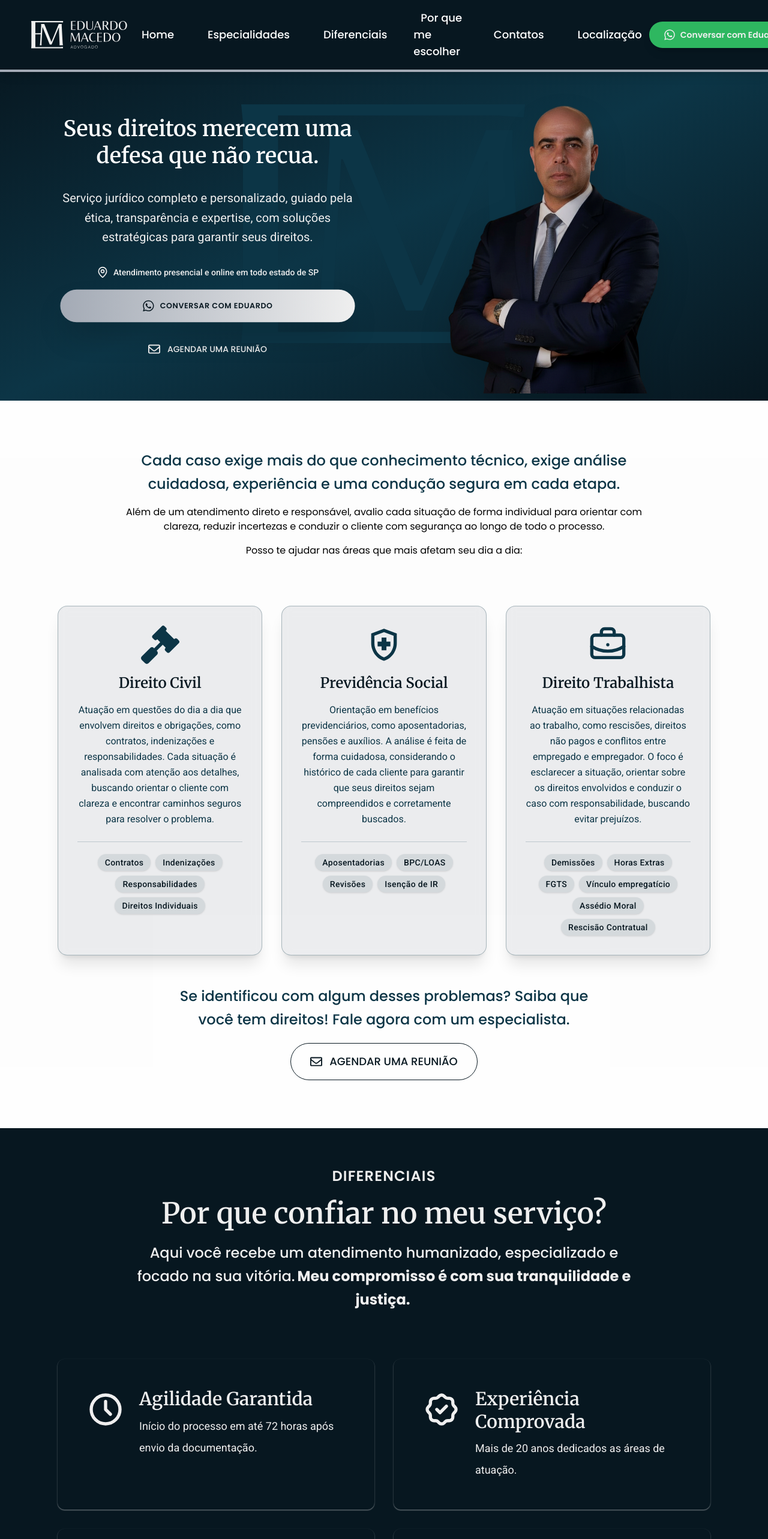
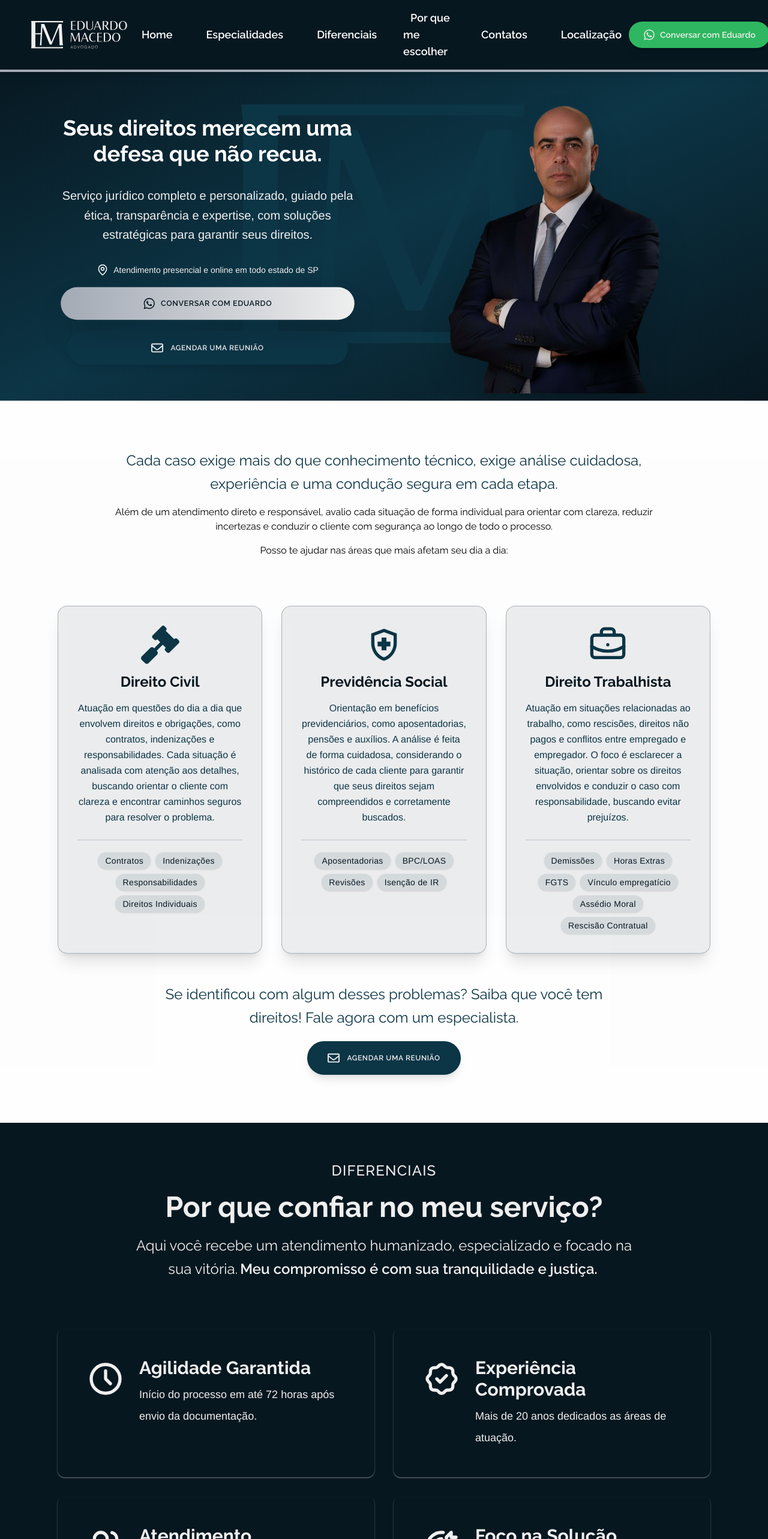
Before and after one commit to ChrisMaga/landingpage-Edu, a Next.js app: page / in a window 1280 px wide. Shown: the top 2566 px of the page at 60% size. Built offline with nearby package versions, Linux system fonts and the light colour scheme.

Commit message:
ajustes de tipografia e botões para agendar uma reunião

```diff
--- a/src/app/globals.css
+++ b/src/app/globals.css
@@ -1,4 +1,4 @@
-@import url('https://fonts.googleapis.com/css2?family=Merriweather:ital,opsz,wght@0,18..144,300..900;1,18..144,300..900&family=Poppins:ital,wght@0,100;0,200;0,300;0,400;0,500;0,600;0,700;0,800;0,900;1,100;1,200;1,300;1,400;1,500;1,600;1,700;1,800;1,900&family=Roboto:ital,wght@0,100..900;1,100..900&display=swap');
+@import url('https://fonts.googleapis.com/css2?family=Raleway:wght@400;500;600;700&display=swap');
 @import "tailwindcss";
 
 html,
@@ -10,6 +10,9 @@ body {
   overflow-x: hidden;
   /* Só horizontal, vertical livre */
   scroll-behavior: smooth;
+  font-family: var(--font-body);
+  font-weight: 400;
+  line-height: 1.5;
 }
 
 #__next,
@@ -26,9 +29,20 @@ main {
   --color-quaternary: #EFEFEF;
   --color-accent: #2EB760;
 
-  --font-roboto: "Roboto", sans-serif;
-  --font-poppins: "Poppins", sans-serif;
-  --font-merriweather: "Merriweather", serif;
+  --font-heading: "Raleway", sans-serif;
+  --font-body: "Helvetica Neue", Helvetica, Arial, sans-serif;
+
+}
+
+h1,
+h2,
+h3,
+h4,
+h5,
+h6 {
+  font-family: var(--font-heading);
+  font-weight: 700;
+  line-height: 1.2;
 }
 
 
--- a/src/components/Button-form/index.tsx
+++ b/src/components/Button-form/index.tsx
@@ -6,7 +6,7 @@ import { FaRegEnvelope } from "react-icons/fa"
 
           <a
             href="#contatos"
-            className="flex items-center justify-center gap-3 text-primary border pt-2 hover:border-primary hover:text-primary font-medium text-sm sm:text-lg px-6 sm:px-8 py-3 md:py-4 rounded-full transition-all duration-100 hover:shadow-lg font-poppins text-center"
+            className="flex items-center justify-center gap-3 bg-secondary text-quaternary border-2 border-secondary hover:bg-primary hover:border-quaternary font-semibold uppercase text-xs sm:text-lg md:text-xs px-6 sm:px-8 py-3 md:py-4 rounded-full shadow-lg transition-all duration-300 hover:scale-105 hover:shadow-xl font-heading tracking-wider text-center whitespace-nowrap"
           >
             <FaRegEnvelope className="w-5 h-5 shrink-0" />
             AGENDAR UMA REUNIÃO
--- a/src/components/Button-whatsapp/index.tsx
+++ b/src/components/Button-whatsapp/index.tsx
@@ -3,14 +3,14 @@ import { FaWhatsapp } from 'react-icons/fa';
 export default function ButtonWhastapp() {
     return (
 
-        <div className='md:pt-5 flex flex-col gap-3 md:gap-5 pt-2 sm:pt-1 px-4 lg:px-3"'>
+        <div className="md:pt-5 flex flex-col gap-3 md:gap-5 pt-2 sm:pt-1 px-4 lg:px-3">
             <a
                 href="https://wa.me/5511998320101?text=Ol%C3%A1%2C%20gostaria%20de%20conversar%20com%20o%20Dr.%20Eduardo%20Macedo."
                 target="_blank"
                 rel="noopener noreferrer"
                 className="flex items-center justify-center gap-2 bg-linear-to-r from-accent to-accent/40 hover:bg-[#25D366] text-quaternary font-semibold hover:shadow-xl
-                text-xs sm:text-lg md:text-xs px-6 sm:px-7 py-3 md:py-4 rounded-full shadow-2xl transition-all duration-500 hover:scale-105 hover:shadow-3xl animate-breathe font-poppins tracking-wider whitespace-nowrap"
-                title="Conversar com Advogado"
+                text-xs sm:text-lg md:text-xs px-6 sm:px-7 py-3 md:py-4 rounded-full shadow-2xl transition-all duration-500 hover:scale-105 hover:shadow-3xl animate-breathe font-heading tracking-wider whitespace-nowrap"
+                title="Conversar com Eduardo"
             >
                 <FaWhatsapp className="w-5 h-5 shrink-0" />
                 <span className="sm:inline uppercase">Conversar com Eduardo</span>
--- a/src/components/Differences/index.tsx
+++ b/src/components/Differences/index.tsx
@@ -28,19 +28,19 @@ export default function Differences() {
 
 
     return (
-        <section id="differences" className="py-16 bg-primary min-h-[80vh] md:min-h-[80vh] overflow-hidden font-poppins pl-6 pr-6 md:px-10 lg:px-20 text-quaternary relative">
+        <section id="differences" className="py-16 bg-primary min-h-[80vh] md:min-h-[80vh] overflow-hidden font-heading pl-6 pr-6 md:px-10 lg:px-20 text-quaternary relative">
 
             {/* Título, subtítulo e texto principal (centralizado como Hero) */}
             <div className="relative z-20 flex flex-col justify-center items-center gap-4 text-center max-w-4xl mx-auto mb-16 md:mb-20">
-                <p className=" uppercase font-semibold md:text-2xl tracking-wider">
+                <p className=" uppercase font-medium md:text-2xl tracking-wider">
                     Diferenciais
                 </p>
-                <h2 className=" font-merriweather font-semibold text-3xl md:text-5xl leading-tight">
+                <h2 className=" font-heading font-bold text-3xl md:text-5xl leading-tight">
                     Por que confiar no meu serviço?
                 </h2>
 
-                <p className=" font-medium text-lg md:text-2xl px-4 leading-relaxed">
-                    Aqui você recebe um atendimento humanizado, especializado e focado na sua vitória.<span className=" font-bold text-lg md:text-2xl px-1 leading-relaxed">
+                <p className=" font-normal text-lg md:text-2xl px-4 leading-relaxed">
+                    Aqui você recebe um atendimento humanizado, especializado e focado na sua vitória.<span className=" font-semibold text-lg md:text-2xl px-1 leading-relaxed">
                         Meu compromisso é com sua tranquilidade e justiça.
                     </span>
                 </p>
@@ -56,10 +56,10 @@ export default function Differences() {
                     >
                         <differences.icon className="w-10 h-10 md:w-12 md:h-12 lg:w-16 lg:h-16 text-quaternary shrink-0 mt-1" />
                         <div className="flex-1 min-w-0">
-                            <h3 className="mb-2 text-xl md:text-2xl lg:text-3xl font-semibold text-quaternary font-merriweather leading-tight">
+                            <h3 className="mb-2 text-xl md:text-2xl lg:text-3xl font-bold text-quaternary font-heading leading-tight">
                                 {differences.title}
                             </h3>
-                            <p className="font-roboto text-sm md:text-base lg:text-lg leading-relaxed lg:leading-loose">
+                            <p className="font-body text-sm md:text-base lg:text-lg leading-relaxed lg:leading-loose">
                                 {differences.desc}
                             </p>
                         </div>
@@ -70,7 +70,7 @@ export default function Differences() {
 
             {/* CTA */}
             <div className="relative z-20 flex flex-col justify-center items-center gap-4 text-center max-w-4xl mx-auto mt-16 md:mt-20">
-                <p className="font-poppins text-1xl md:text-2xl leading-tight">
+                <p className="font-heading text-1xl md:text-2xl leading-tight">
                     Pronto para garantir seus direitos? Não enfrente esse desafio sozinho. Confie em quem já ajudou centenas de pessoas a conquistar seus direitos.
                 </p>
 
--- a/src/components/Hero/index.tsx
+++ b/src/components/Hero/index.tsx
@@ -7,7 +7,7 @@ import { LuMapPin } from "react-icons/lu";
 export default function Hero() {
   return (
     <section id="hero" className="min-h-[80vh] md:min-h-[40vh]
-    bg-linear-to-br from-primary via-secondary to-primary flex flex-col lg:flex-row items-center justify-center px-4 sm:px-6 md:px-20 pt-12 md:pt-4 md:pb-3 relative overflow-hidden font-poppins">
+    bg-linear-to-br from-primary via-secondary to-primary flex flex-col lg:flex-row items-center justify-center px-4 sm:px-6 md:px-20 pt-12 md:pt-4 md:pb-3 relative overflow-hidden font-heading">
 
       {/* Marca d'água: Logo central (aumentei opacidade e z-index) */}
       <div className="absolute inset-0 flex items-center justify-center pointer-events-none z-0"> {/* z-0 mais baixo */}
@@ -23,13 +23,13 @@ export default function Hero() {
 
       {/* Conteúdo texto (centralizado mobile, esquerdo desktop) */}
       <div className="relative z-20 w-full max-w-2xl text-center lg:text-center lg:pr-12 space-y-6 md:space-y-8 flex-1 order-1 lg:order-0 md:pb-8 md:pl-5 lg:pt-20">
-        <h1 className="text-3xl sm:text-4xl md:text-3xl lg:text-4xl font-semibold font-merriweather text-white leading-tight md:mt-4">
+        <h1 className="text-3xl sm:text-4xl md:text-3xl lg:text-4xl font-bold font-heading text-white leading-tight md:mt-4">
           Seus direitos merecem uma defesa que não recua.
         </h1>
-        <p className="text-lg font-roboto sm:text-xl md:text-xl text-quaternary leading-relaxed px-4 lg:px-0 ">
+        <p className="text-lg font-body sm:text-xl md:text-xl text-quaternary leading-relaxed px-4 lg:px-0 ">
           Serviço jurídico completo e personalizado, guiado pela ética, transparência e expertise, com soluções estratégicas para garantir seus direitos.
         </p>
-        <p className="flex items-center justify-center gap-2 text-base font-roboto sm:text-lg md:text-sm text-quaternary font-medium md:pb-1 md:mb-2 px-4 lg:px-0">
+        <p className="flex items-center justify-center gap-2 text-base font-body sm:text-lg md:text-sm text-quaternary font-normal md:pb-1 md:mb-2 px-4 lg:px-0">
           <LuMapPin className="w-5 h-5 shrink-0" />
           Atendimento presencial e online em todo estado de SP
         </p>
@@ -41,7 +41,7 @@ export default function Hero() {
             href="https://wa.me/5511998320101?text=Ol%C3%A1%2C%20gostaria%20de%20conversar%20com%20o%20Dr.%20Eduardo%20Macedo."
             target="_blank"
             rel="noopener noreferrer"
-            className="flex items-center justify-center gap-2 bg-linear-to-r from-tertiary to-quaternary text-primary font-semibold uppercase text-xs sm:text-lg md:text-xs px-6 sm:px-7 py-3 md:py-4 rounded-full shadow-2xl transition-all duration-500 hover:scale-105 hover:shadow-3xl animate-breathe font-poppins tracking-wider whitespace-nowrap" // + whitespace-nowrap
+            className="flex items-center justify-center gap-2 bg-linear-to-r from-tertiary to-quaternary text-primary font-semibold uppercase text-xs sm:text-lg md:text-xs px-6 sm:px-7 py-3 md:py-4 rounded-full shadow-2xl transition-all duration-500 hover:scale-105 hover:shadow-3xl animate-breathe font-heading tracking-wider whitespace-nowrap" // + whitespace-nowrap
           >
 
             <FaWhatsapp className="w-5 h-5 shrink-0" />
@@ -52,7 +52,7 @@ export default function Hero() {
 
           <a
             href="#contatos"
-            className="flex items-center justify-center gap-3 text-quaternary hover:border-3 hover:border-quaternary hover:text-quaternary font-medium text-sm sm:text-lg md:text-sm x-6 sm:px-8 py-3 md:py-4 rounded-full transition-all duration-100 hover:shadow-lg font-poppins text-center"
+            className="flex items-center justify-center gap-3 bg-secondary text-quaternary border-2 border-secondary hover:bg-primary hover:border-quaternary font-semibold uppercase text-xs sm:text-lg md:text-xs px-6 sm:px-8 py-3 md:py-4 rounded-full shadow-lg transition-all duration-300 hover:scale-105 hover:shadow-xl font-heading tracking-wider text-center whitespace-nowrap"
           >
             <FaRegEnvelope className="w-5 h-5 shrink-0" />
             AGENDAR UMA REUNIÃO
--- a/src/components/Navbar/index.tsx
+++ b/src/components/Navbar/index.tsx
@@ -29,7 +29,7 @@ export default function Navbar(): ReactNode {
   return (
     <nav
       ref={navRef}
-      className="fixed top-0 left-0 w-full z-50 bg-primary text-white px-6 md:px-10 py-4 shadow-lg border-b-4 border-tertiary flex items-center justify-between font-poppins"
+      className="fixed top-0 left-0 w-full z-50 bg-primary text-white px-6 md:px-10 py-4 shadow-lg border-b-4 border-tertiary flex items-center justify-between font-heading"
     >
       {/* Logo */}
       <Logotipo />
@@ -40,7 +40,7 @@ export default function Navbar(): ReactNode {
           <li key={link.href}>
             <Link
               href={link.href}
-              className="text-lg font-medium hover:text-quaternary transition-colors duration-300 py-2 px-3 rounded-md hover:bg-secondary/50"
+              className="text-lg font-semibold hover:text-quaternary transition-colors duration-300 py-2 px-3 rounded-md hover:bg-secondary/50"
             >
               {link.label}
             </Link>
@@ -55,7 +55,7 @@ export default function Navbar(): ReactNode {
           href="https://wa.me/5511998320101?text=Ol%C3%A1%2C%20gostaria%20de%20conversar%20com%20o%20Dr.%20Eduardo%20Macedo."
           target="_blank"
           rel="noopener noreferrer"
-          className="bg-accent hover:bg-[#25D366] text-quaternary font-semibold text-sm px-6 py-3 rounded-full shadow-lg transition-all duration-300 hover:scale-105 hover:shadow-xl flex items-center gap-2 font-poppins"
+          className="bg-accent hover:bg-[#25D366] text-quaternary font-semibold text-sm px-6 py-3 rounded-full shadow-lg transition-all duration-300 hover:scale-105 hover:shadow-xl flex items-center gap-2 font-heading"
           title="Conversar com Eduardo"
         >
           <FaWhatsapp className="w-5 h-5" />
@@ -80,7 +80,7 @@ export default function Navbar(): ReactNode {
             <li key={link.href}>
               <Link
                 href={link.href}
-                className="block text-lg font-medium py-3 px-4 hover:text-quaternary hover:bg-secondary/50 rounded-lg transition-all duration-300"
+                className="block text-lg font-semibold py-3 px-4 hover:text-quaternary hover:bg-secondary/50 rounded-lg transition-all duration-300"
               >
                 {link.label}
               </Link>
--- a/src/components/Special/index.tsx
+++ b/src/components/Special/index.tsx
@@ -30,12 +30,12 @@ export default function Specials() {
     ];
 
     return (
-        <section id="specials" className="min-h-[80vh] md:min-h-[80vh] bg-quaternary/10 relative overflow-hidden font-poppins pl-6 pr-6 md:px-10 lg:px-20 py-20">
+        <section id="specials" className="min-h-[80vh] md:min-h-[80vh] bg-quaternary/10 relative overflow-hidden font-heading pl-6 pr-6 md:px-10 lg:px-20 py-20">
 
 
             {/* Título, subtítulo e texto principal (centralizado como Hero) */}
             <div className="relative z-20 flex flex-col justify-center items-center gap-4 text-center max-w-4xl mx-auto mb-16 md:mb-20">
-                <p className="text-secondary font-medium text-lg md:text-2xl px-4 leading-relaxed">
+                <p className="text-secondary font-normal text-lg md:text-2xl px-4 leading-relaxed">
                     Cada caso exige mais do que conhecimento técnico, exige análise cuidadosa, experiência e uma condução segura em cada etapa.
                 </p>
                 <p>Além de um atendimento direto e responsável, avalio cada situação de forma individual para orientar com clareza, reduzir incertezas e conduzir o cliente com segurança ao longo de todo o processo.</p>
@@ -47,15 +47,15 @@ export default function Specials() {
                 {specials.map((special, index) => (
                     <div key={index} className="group bg-tertiary/20 backdrop-blur-sm p-6 md:p-8 rounded-2xl border border-secondary/30 shadow-xl flex flex-col items-center text-center gap-4 h-full">
                         <special.icon className="w-12 h-12 md:w-16 md:h-16 text-secondary group-hover:scale-110 transition-all duration-300" />
-                        <h3 className="text-xl md:text-2xl font-semibold text-primary font-merriweather">{special.title}</h3>
-                        <p className="text-secondary font-roboto text-sm md:text-base leading-relaxed">{special.desc}</p>
+                        <h3 className="text-xl md:text-2xl font-bold text-primary font-heading">{special.title}</h3>
+                        <p className="text-secondary font-body text-sm md:text-base leading-relaxed">{special.desc}</p>
 
                         {/* Tags dentro do card */}
                         <div className="flex flex-wrap gap-2 justify-center mt-2 pt-5 border-t border-secondary/20 w-full">
                             {special.tags.map((tag, tagIndex) => (
                                 <span
                                     key={tagIndex}
-                                    className="bg-secondary/10 text-primary px-3 py-1 rounded-full text-xs md:text-sm font-medium font-roboto tracking-wide shadow-sm"
+                                    className="bg-secondary/10 text-primary px-3 py-1 rounded-full text-xs md:text-sm font-normal font-body tracking-wide shadow-sm"
                                 >
                                     {tag}
                                 </span>
@@ -66,7 +66,7 @@ export default function Specials() {
             </div>
 
             {/* Texto final */}
-            <p className="text-secondary font-medium text-lg md:text-2xl px-4 leading-relaxed text-center mt-12 max-w-3xl mx-auto">
+            <p className="text-secondary font-normal text-lg md:text-2xl px-4 leading-relaxed text-center mt-12 max-w-3xl mx-auto">
                 Se identificou com algum desses problemas? Saiba que você tem direitos! Fale agora com um especialista.
             </p>
 
```
Also changed, not shown: src/components/ChooseMe/index.tsx (+5 -5 lines), src/components/Contact/Contatos.tsx (+7 -7 lines), src/components/Local/index.tsx (+5 -5 lines).
